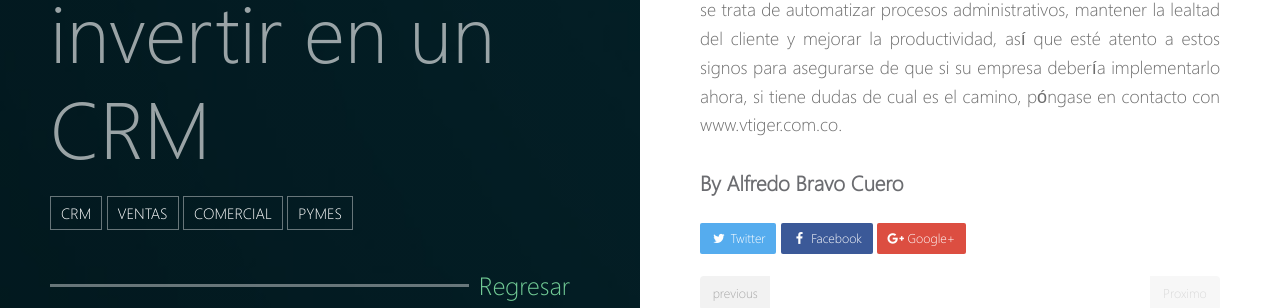
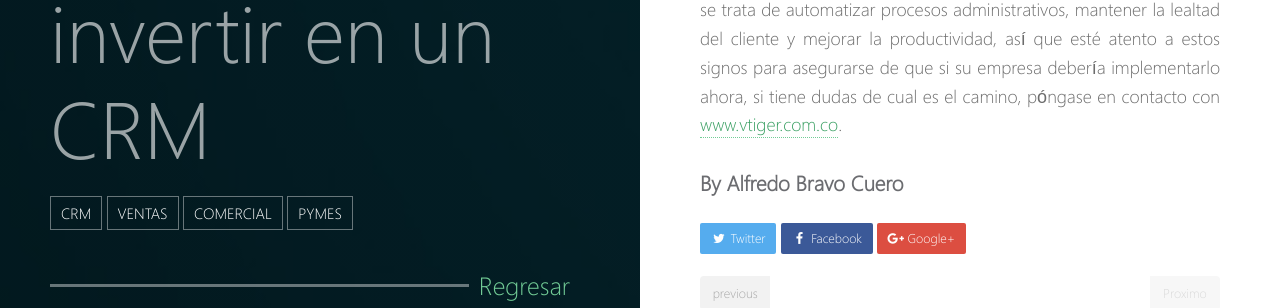
Before and after one commit to abracu/abracu.github.io, a Jekyll site: the page built from _posts/2018-01-06-cuando-las-pymes-deberia-pensar-en-implementar-un-crm.md, in a window 1280 px wide. Shown: the part 2246-2554 px from the top of the page. Built offline with Jekyll 4.4.1, drawn with Linux system fonts in a browser that asks for light colours; comment, search, counter and statistics services are not loaded; part of the change alters nothing that is shown; some of the changed text lies outside the part shown.

Commit message:
agregando el post - cuando una pyme debe invertir en un crm

```diff
--- a/_posts/2018-01-06-cuando-las-pymes-deberia-pensar-en-implementar-un-crm.md
+++ b/_posts/2018-01-06-cuando-las-pymes-deberia-pensar-en-implementar-un-crm.md
@@ -40,7 +40,7 @@ Entonces esto debería actuar como una señal de advertencia. Una PYME que utili
 Recuerde que sus empleados, son las personas que están de cara a los clientes, así que hable con ellos. investigue qué problemas están experimentando en su flujo de trabajo diario y qué herramientas podrían ayudarlos a hacer mejor su trabajo. Esta es una ruta especialmente útil, ya que si decide que un CRM es la respuesta, tiene una lista de problemas para llevar a posibles proveedores para encontrar la solución adecuada.
 {: style="text-align: justify;"}
 
-El software de CRM puede ser el mejor amigo de una PYME cuando se trata de automatizar procesos administrativos, mantener la lealtad del cliente y mejorar la productividad, así que esté atento a estos signos para asegurarse de que si su empresa debería implementarlo ahora, si tiene dudas de cual es el camino, póngase en contacto con www.vtiger.com.co.
+El software de CRM puede ser el mejor amigo de una PYME cuando se trata de automatizar procesos administrativos, mantener la lealtad del cliente y mejorar la productividad, así que esté atento a estos signos para asegurarse de que si su empresa debería implementarlo ahora, si tiene dudas de cual es el camino, póngase en contacto con [www.vtiger.com.co](www.vtiger.com.co).
 {: style="text-align: justify;"}
 
 ### By Alfredo Bravo Cuero
```
